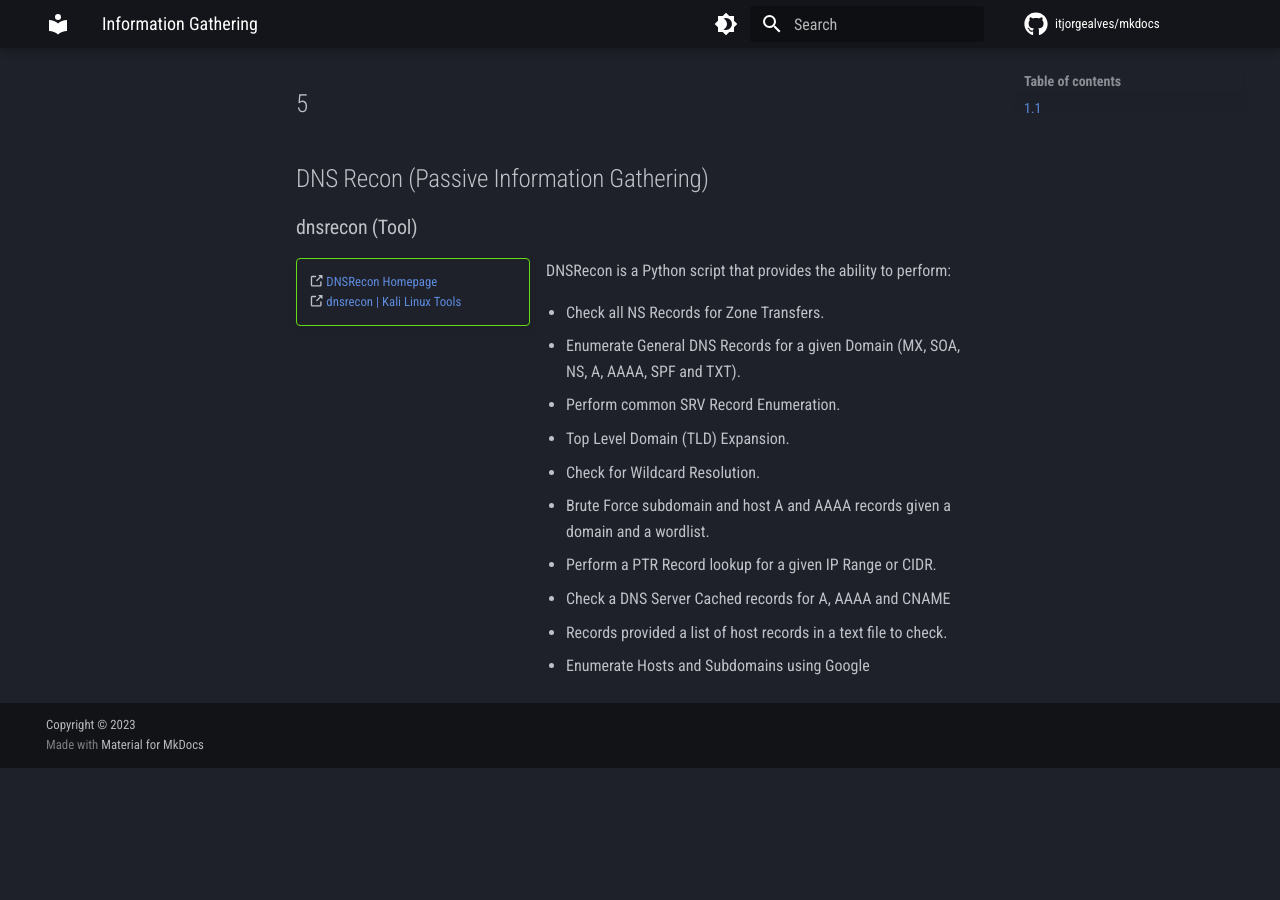
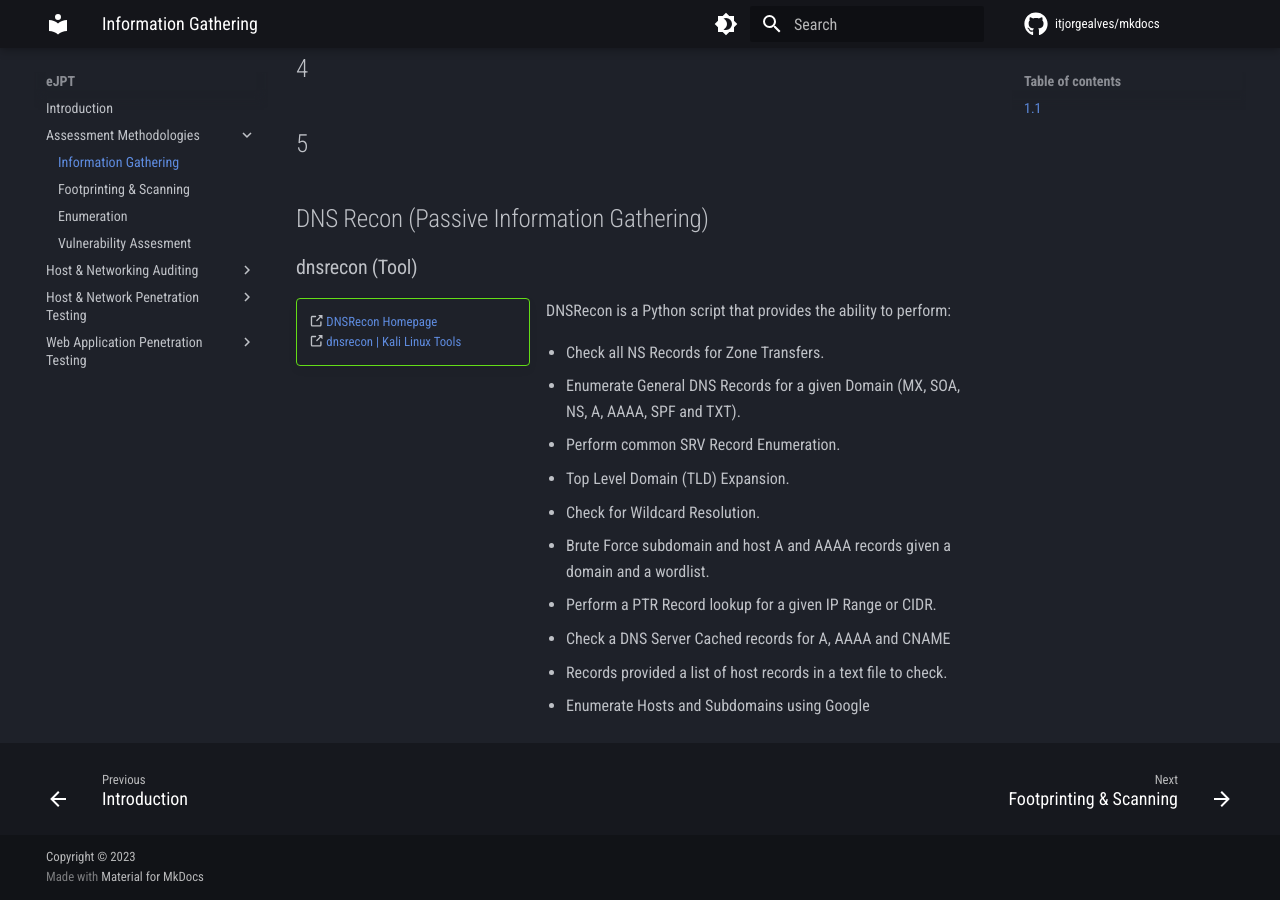
Before and after one commit to itjorgealves/mkdocs, an MkDocs documentation site: the page built from docs/eJPT/S1-Assessment-Methodologies/C1-Information-Gathering/Information-Gathering.md, in a window 1280 px wide and 900 px high, scrolled down 1153 px. Built offline with MkDocs 1.6.1 and Material for MkDocs 9.7.7, drawn with Linux system fonts in a browser that asks for light colours; comment, search, counter and statistics services are not loaded; before the commit the page ends 1921 px from its top, so only the background shows below that; some of the changed text lies outside the part shown.

Commit message:
Site Org

```diff
--- a/mkdocs.yml
+++ b/mkdocs.yml
@@ -99,7 +99,7 @@ nav:
   - eJPT:
     - Introduction: eJPT/Introduction.md
     - Assessment Methodologies:
-      - Information Gathering: eJPT/S1-Assessment-Methodologies/C1/Information-Gathering.md
+      - Information Gathering: eJPT/S1-Assessment-Methodologies/C1-Information-Gathering/Information-Gathering.md
       - Footprinting & Scanning: eJPT/S1-Assessment-Methodologies/C2/Footprinting-Scanning.md
       - Enumeration: eJPT/S1-Assessment-Methodologies/C3/Enumeration.md
       - Vulnerability Assesment: eJPT/S1-Assessment-Methodologies/C4/Vulnerability-Assesment.md
```
